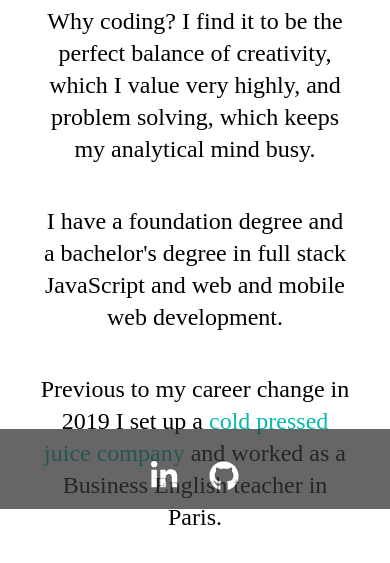
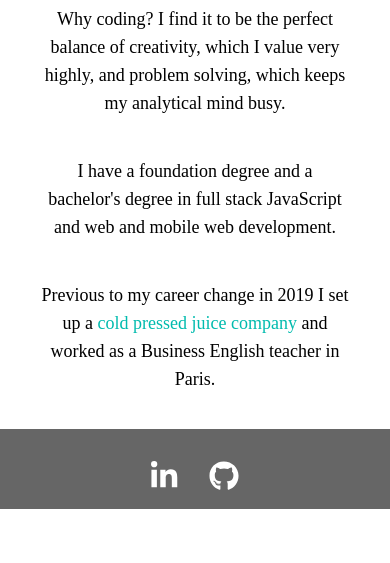
Before and after one commit to james-webdev/portfolio_site, a Gatsby site: page /about in a window 390 px wide. Shown: the part 335-898 px from the top of the page. Built offline with nearby package versions, Linux system fonts and the light colour scheme; Gatsby itself is replaced by a stand-in of ours.

Commit message:
working on some responsive styling issues

```diff
--- a/src/pages/about.js
+++ b/src/pages/about.js
@@ -13,17 +13,17 @@ const About = () => {
         {/* <p className="poppins text-3xl mt-40">
          Back from France after 14 years I am looking for work in the South East
         </p> */}
-        <p className="poppins text-2xl m-3 p-2">
+        <p className="poppins text-lg sm:text-2xl m-3 p-2">
           Why coding? I find it to be the perfect balance of creativity, which I
           value very highly, and problem solving, which keeps my analytical mind
           busy.
         </p>
-        <p className="poppins text-2xl m-3 p-2">
+        <p className="poppins text-lg sm:text-2xl m-3 p-2">
           I have a foundation degree and a bachelor's degree in full stack
           JavaScript and web and mobile web development.{" "}
         </p>
 
-        <p className="poppins text-2xl m-3 p-2 aboutMarginB mb-10">
+        <p className="poppins text-lg sm:text-2xl m-3 p-2 aboutMarginB mb-10">
           {" "}
           Previous to my career change in 2019 I set up a{" "}
           <a
--- a/src/styles/global.css
+++ b/src/styles/global.css
@@ -54,7 +54,7 @@
   }
 
   .aboutMarginB {
-    margin-bottom: 250px;
+    margin-bottom: 450px;
     margin: 0;
   }
 
```
